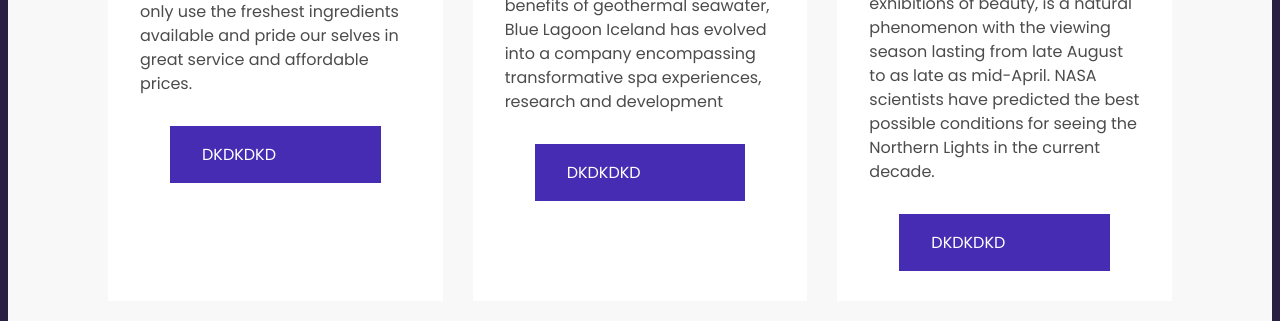
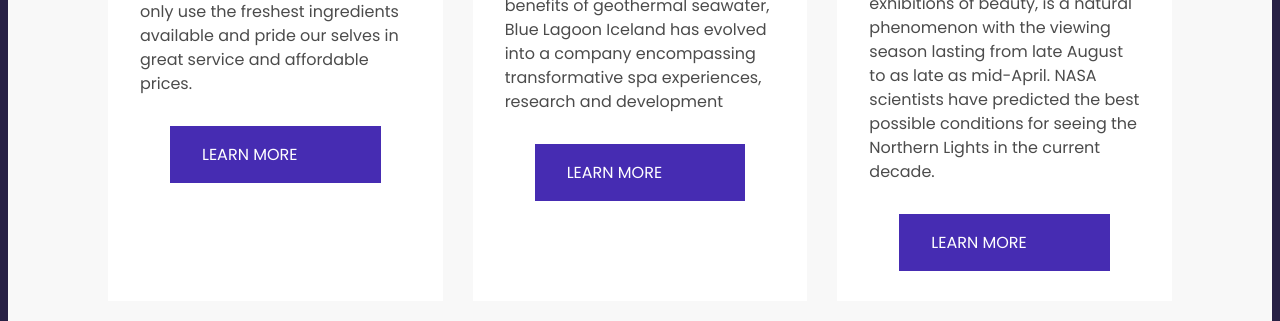
Before and after one commit to lauraanderson-projects/travel-portfolio, a plain HTML site: page index.html in a window 1280 px wide. Shown: the part 2100-2421 px from the top of the page. Drawn offline with Linux system fonts and the light colour scheme.

Commit message:
learn more button update

```diff
--- a/index.html
+++ b/index.html
@@ -67,7 +67,7 @@
                   and affordable prices.
                 </p>
                 <a href="https://loki.is/" class="card-button" target="_blank"
-                  >dkdkdkd</a
+                  >Learn More</a
                 >
               </div>
             </div>
@@ -96,7 +96,7 @@
                   href="https://www.bluelagoon.com/?gad_source=1&gclid=Cj0KCQiA_Yq-BhC9ARIsAA6fbAjR-wZu9yWynTXzCCghdldD49Duy4eKLxM64vhogDcQ_EpRTXBhP8YaAgIGEALw_wcB"
                   class="card-button"
                   target="_blank"
-                  >dkdkdkd</a
+                  >Learn More</a
                 >
               </div>
             </div>
@@ -129,7 +129,7 @@
                   href="https://www.icelandair.com/vacations/northern-lights/"
                   class="card-button"
                   target="_blank"
-                  >dkdkdkd</a
+                  >Learn More</a
                 >
               </div>
             </div>
```
